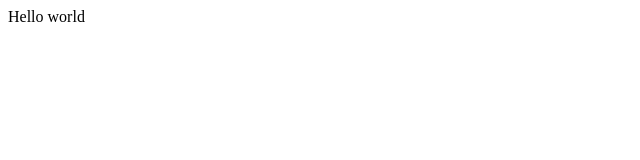
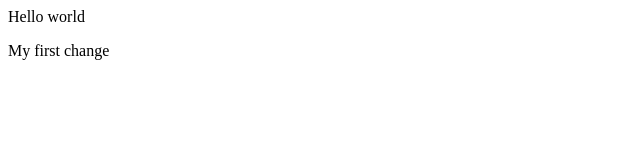
Before and after one commit to anteprimoractest/testni, a plain HTML site: page index.html in a window 1280 px wide. Shown: the full height of the page, 0-640 px from the left. Drawn offline with Linux system fonts and the light colour scheme.

Commit message:
my first changed

```diff
--- a/index.html
+++ b/index.html
@@ -1 +1,2 @@
 <p>Hello world</p>
+<p>My first change</p>
```
